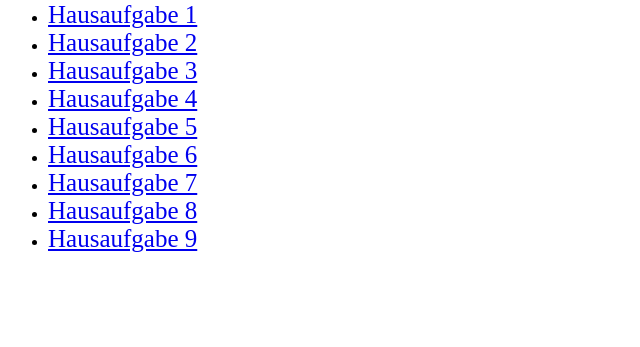
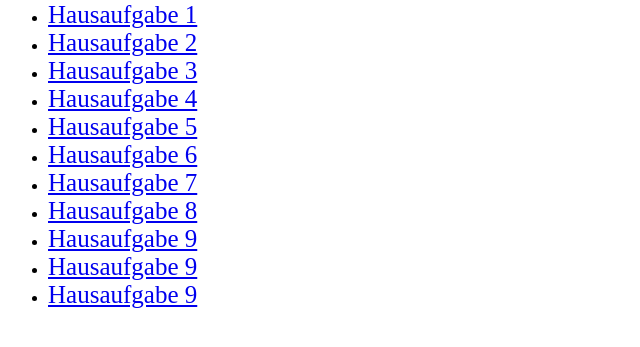
Before and after one commit to malakCMP/Digital_F-hrerschein, a plain HTML site: page index.html in a window 1280 px wide. Shown: the part 79-426 px from the top of the page, without its empty margins (0-640 px from the left). Drawn offline with Linux system fonts and the light colour scheme.

Commit message:
Hausuafgaben

```diff
--- a/index.html
+++ b/index.html
@@ -18,7 +18,8 @@
         <li><a href="Hausaufgabe 7.html"  style="font-size: 25px">Hausaufgabe 7</a></li>
         <li><a href="Hausaufgabe 8.html"  style="font-size: 25px">Hausaufgabe 8</a></li>
         <li><a href="Hausaufgabe 9.html"  style="font-size: 25px">Hausaufgabe 9</a></li>
-
+        <li><a href="Hausaufgabe 10.html" style="font-size: 25px">Hausaufgabe 9</a></li>
+        <li><a href="Hausaufgabe 11.html" style="font-size: 25px">Hausaufgabe 9</a></li>
 
       </ul>
 
```
